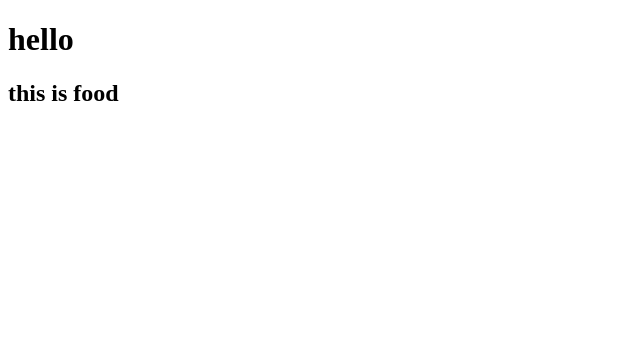
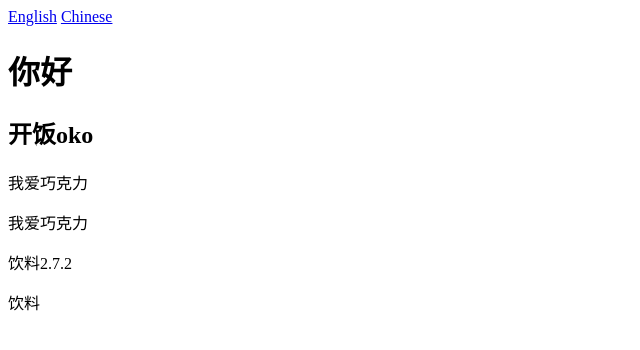
Before and after one commit to bargitta/angular-internationalization, a plain HTML site: page index.html in a window 1280 px wide. Shown: the whole page, without its empty margins (0-640 px from the left). Drawn offline with Linux system fonts and the light colour scheme.

Commit message:
enable change language; translate with filter, directive and variable

```diff
--- a/index.html
+++ b/index.html
@@ -9,29 +9,61 @@
 
 </head>
 <body ng-app="food">
+	<div ng-controller="FoodCtrl">
+
+		<a href="#" ng-click="changeLanguage('en')">English</a>
+		<a href="#" ng-click="changeLanguage('cn')">Chinese</a>
+
+<!--	translate using filter-->
 	<h1>{{'Title' | translate}}</h1>
-	<h2>{{'Foo' | translate}}</h2>
+	<h2 translate="Foo" translate-value-food="oko"></h2>
+<!--	translate using directive better performance-->
+	<p translate>Content.Name</p>
+	<p translate="Content.Name"></p>
+	</div>
+
+	<div ng-controller="DrinkCtrl">
+		<p> {{drinkContent}} </p>
+	<p translate="{{dynamicId}}"></p>
+
+	</div>
 
 	<script>
 		var app = angular.module('food',['pascalprecht.translate']);
 		app.config(function($translateProvider){
 			$translateProvider.translations('en',{
 				Title: 'hello',
-				Foo:'this is food',
-				Button_En: 'click'
+				Foo:'this is {{food}}',
+				Button_En: 'click',
+				Content:{
+					Name:'i love choclate'
+				},
+				Drink:'this is about drinks'
 			});
 			$translateProvider.translations('cn',{
 				Title: '你好',
-				Foo:'开饭啦',
-				Button_En: '确定'
+				Foo:'开饭{{food}}',
+				Button_En: '确定',
+				Content:{
+					Name:'我爱巧克力'
+				},
+				Drink:'饮料'
 			});
-			$translateProvider.preferredLanguage('en');
+			$translateProvider.preferredLanguage('cn');
 		});
 		app.controller('FoodCtrl',function($scope, $translate){
 			$scope.changeLanguage = function(key){
 				$translate.use(key);
 			};
 		});
+
+		//translate using the service
+		app.controller('DrinkCtrl',function($translate, $scope){
+			$translate('Drink').then(function(drink){
+				$scope.drinkContent = drink + $translate.versionInfo();
+				$scope.dynamicId = "Drink";
+			});
+		});
 	</script>
 </body>
 </html>
```
Also changed, not shown: 1 other file.
